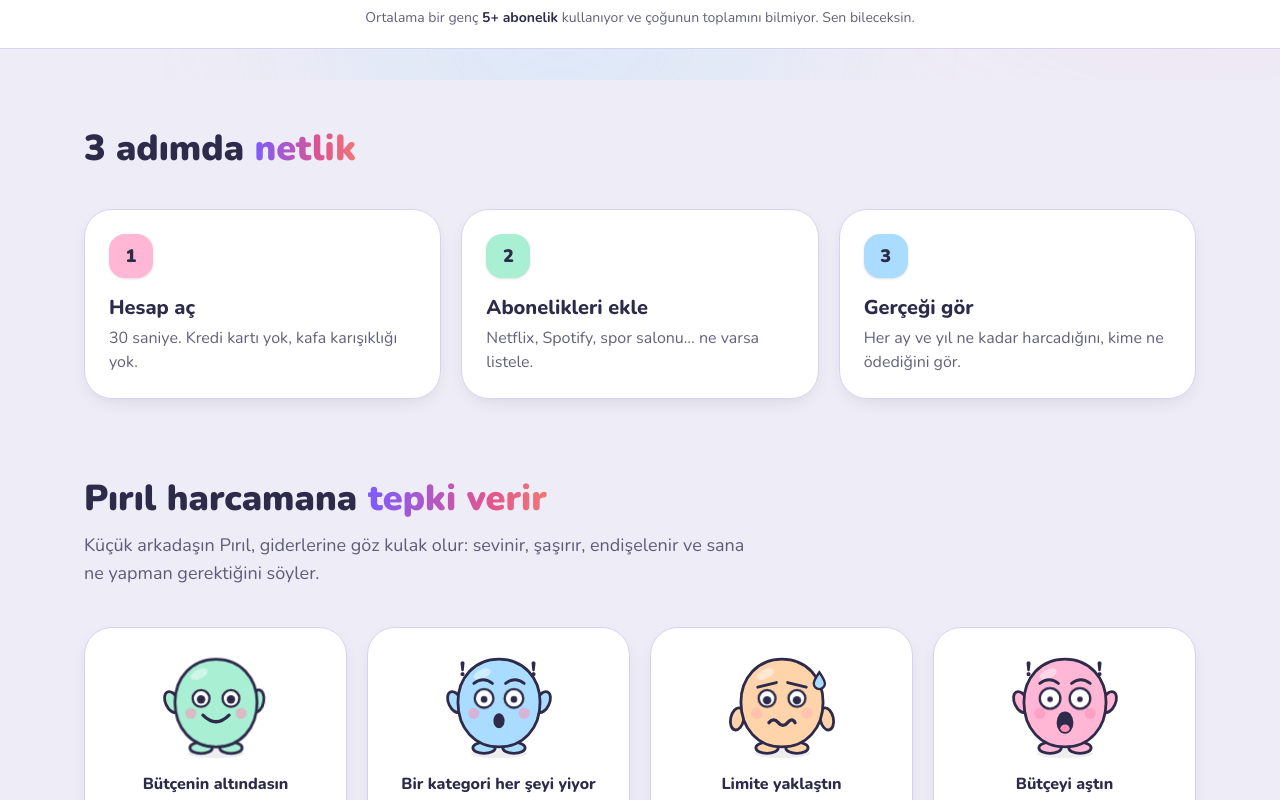
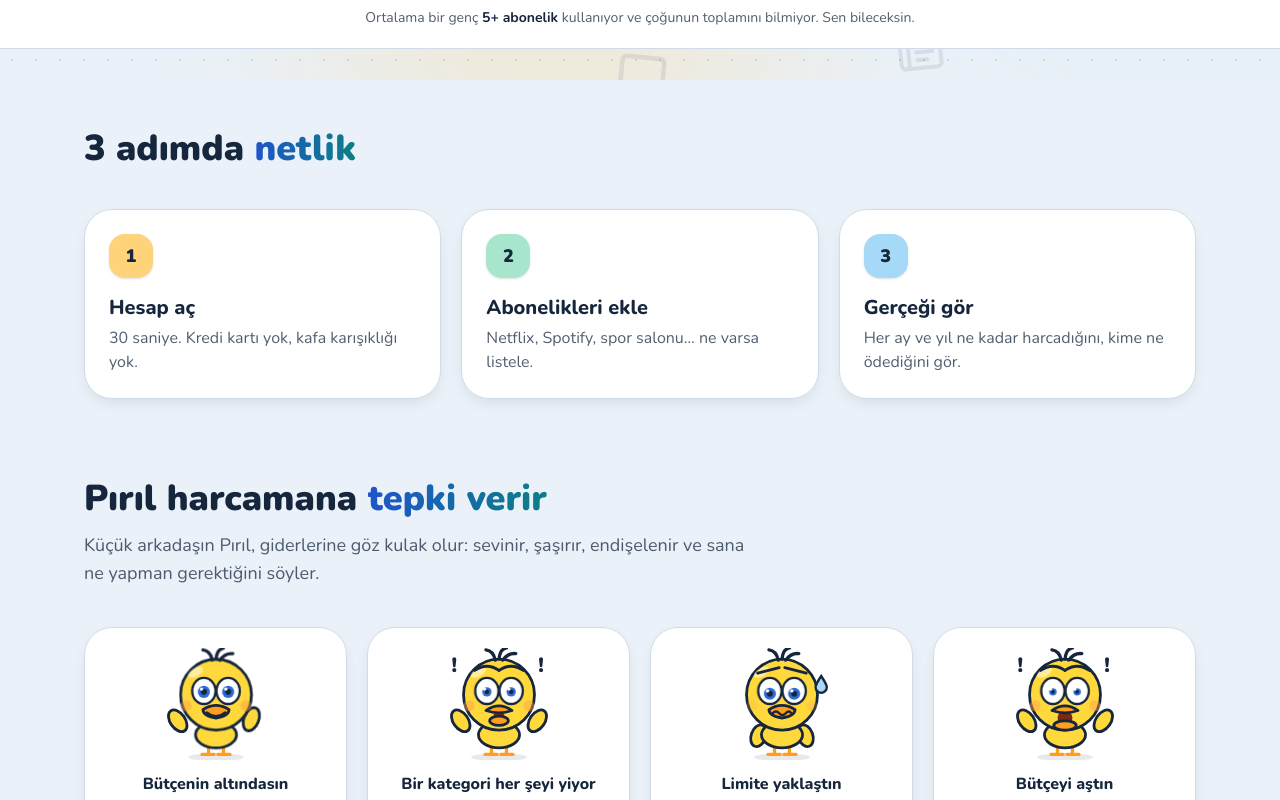
Before and after one commit to dlrtech/subscription-tracker, a React (Vite) app in the folder frontend/: page / in a window 1280 px wide. Shown: the part 720-1520 px from the top of the page. Built offline with nearby package versions, Linux system fonts and the light colour scheme; no server answers.

Commit message:
style(frontend): canary mascot, neutral blue and yellow palette, patterned static background

```diff
--- a/frontend/index.html
+++ b/frontend/index.html
@@ -5,7 +5,7 @@
     <link rel="icon" type="image/svg+xml" href="/favicon.svg" />
     <meta name="viewport" content="width=device-width, initial-scale=1.0" />
     <meta name="description" content="Netflix, Spotify ve tüm aboneliklerini tek yerde takip et. Aylık ve yıllık harcamanı gör, yaklaşan ödemeleri kaçırma." />
-    <meta name="theme-color" content="#eeecf6" />
+    <meta name="theme-color" content="#eaf1f8" />
     <link rel="preconnect" href="https://fonts.googleapis.com" />
     <link rel="preconnect" href="https://fonts.gstatic.com" crossorigin />
     <link rel="stylesheet" href="https://fonts.googleapis.com/css2?family=Nunito:wght@400;600;700;800;900&display=swap" />
--- a/frontend/src/components/Advisor.tsx
+++ b/frontend/src/components/Advisor.tsx
@@ -24,14 +24,14 @@ export default function Advisor({ advice, currency, budget, onBudgetChange }: Pr
   const clear = () => { setDraft(''); onBudgetChange(null); setTip(0) }
 
   return (
-    <section className="rise rounded-[1.75rem] bg-[#2f2a6b] p-5 text-white shadow-lg" aria-label="Pırıl'ın yorumu" style={{ ['--d' as string]: '0.05s' }}>
+    <section className="rise rounded-[1.75rem] bg-[#14284b] p-5 text-white shadow-lg" aria-label="Pırıl'ın yorumu" style={{ ['--d' as string]: '0.05s' }}>
       <div className="flex flex-col items-center gap-4 sm:flex-row sm:items-start">
         <button type="button" onClick={() => setTip(t => t + 1)} disabled={advice.lines.length < 2}
           aria-label="Pırıl'a dokun, başka bir ipucu göster" title="Dokun, başka bir ipucu söylesin"
           className="shrink-0 rounded-full outline-offset-4 disabled:cursor-default">
           {/* key restarts the hop animation on every tap and every mood change */}
           <span key={`${advice.mood}-${tip}`} className="mascot-hop block">
-            <Mascot mood={advice.mood} color="violet" waving={advice.mood === 'happy'} className="size-28" />
+            <Mascot mood={advice.mood} waving={advice.mood === 'happy'} className="size-28" />
           </span>
         </button>
         <div className="min-w-0 flex-1 space-y-3">
@@ -45,7 +45,7 @@ export default function Advisor({ advice, currency, budget, onBudgetChange }: Pr
               <input className="input mt-1 !py-2 text-sm text-ink" type="number" inputMode="decimal" min="1" step="any"
                 placeholder="Örn. 1500" value={draft} onChange={e => setDraft(e.target.value)} />
             </label>
-            <button className="btn btn-primary !py-2 text-sm">Kaydet</button>
+            <button className="btn btn-accent !py-2 text-sm">Kaydet</button>
             {budget !== null && <button type="button" onClick={clear} className="btn btn-ghost !py-2 text-sm">Kaldır</button>}
           </form>
         </div>
--- a/frontend/src/components/Backdrop.tsx
+++ b/frontend/src/components/Backdrop.tsx
@@ -1,13 +1,36 @@
+import Icon, { type IconName } from './Icon'
+
+// Fixed positions (not random) so the layout is stable between renders.
+const scatter: { icon: IconName; pos: string; rot: number; size: string; hideOnSmall?: boolean }[] = [
+  { icon: 'film', pos: 'left-[4%] top-[14%]', rot: -12, size: 'size-14' },
+  { icon: 'headphones', pos: 'left-[90%] top-[10%]', rot: 10, size: 'size-14' },
+  { icon: 'cloud', pos: 'left-[8%] top-[52%]', rot: 8, size: 'size-16' },
+  { icon: 'gamepad', pos: 'left-[92%] top-[46%]', rot: -10, size: 'size-14' },
+  { icon: 'play', pos: 'left-[6%] top-[86%]', rot: 12, size: 'size-12' },
+  { icon: 'tv', pos: 'left-[88%] top-[84%]', rot: -8, size: 'size-14' },
+  { icon: 'dumbbell', pos: 'left-[30%] top-[6%]', rot: 14, size: 'size-12', hideOnSmall: true },
+  { icon: 'newspaper', pos: 'left-[70%] top-[93%]', rot: -6, size: 'size-12', hideOnSmall: true },
+  { icon: 'laptop', pos: 'left-[48%] top-[96%]', rot: 6, size: 'size-14', hideOnSmall: true },
+  { icon: 'book', pos: 'left-[76%] top-[4%]', rot: -14, size: 'size-12', hideOnSmall: true },
+]
+
 /**
- * Calm page background: a few very faint, motionless color washes on a soft lavender-grey base.
- * Kept quiet on purpose so the white cards in front of it stand out clearly. Purely decorative.
+ * Quiet page background: a faint dot grid, a few very soft color washes and subscription icons printed in
+ * almost the same color as the page. Nothing moves, and cards are solid white so they stand out clearly.
+ * Purely decorative.
  */
 export default function Backdrop() {
   return (
     <div aria-hidden="true" className="pointer-events-none fixed inset-0 z-0 overflow-hidden">
       <div className="blob -left-32 -top-32 size-[30rem] bg-violet" />
-      <div className="blob -right-32 top-1/3 size-[28rem] bg-pink" />
-      <div className="blob -bottom-40 left-1/4 size-[30rem] bg-sky" />
+      <div className="blob -right-32 top-1/3 size-[28rem] bg-mint" />
+      <div className="blob -bottom-40 left-1/4 size-[30rem] bg-pink" />
+      <div className="absolute inset-0" style={{ backgroundImage: 'radial-gradient(rgb(22 38 61 / 0.12) 1.2px, transparent 1.4px)', backgroundSize: '24px 24px' }} />
+      {scatter.map((s, i) => (
+        <span key={i} style={{ transform: `rotate(${s.rot}deg)` }} className={`absolute ${s.pos} ${s.hideOnSmall ? 'hidden md:block' : ''} text-ink/[0.09]`}>
+          <Icon name={s.icon} className={s.size} />
+        </span>
+      ))}
     </div>
   )
 }
--- a/frontend/src/components/Logo.tsx
+++ b/frontend/src/components/Logo.tsx
@@ -1,11 +1,11 @@
 import Icon from './Icon'
 
-/** Brand mark: gradient tile with a wallet icon, followed by the name. */
+/** Brand mark: yellow tile with a wallet icon, followed by the name. */
 export default function Logo({ size = 'md' }: { size?: 'md' | 'lg' }) {
   const box = size === 'lg' ? 'size-10 rounded-2xl' : 'size-9 rounded-xl'
   return (
     <span className="flex items-center gap-2 font-extrabold tracking-tight">
-      <span aria-hidden="true" className={`${box} grid place-items-center bg-gradient-to-br from-violet to-pink text-ink shadow-sm`}>
+      <span aria-hidden="true" className={`${box} grid place-items-center bg-[#ffd93b] text-ink shadow-sm`}>
         <Icon name="wallet" className="size-5" />
       </span>
       <span>sub<span className="gradient-text">tracker</span></span>
--- a/frontend/src/components/Mascot.tsx
+++ b/frontend/src/components/Mascot.tsx
@@ -1,103 +1,122 @@
 export type Mood = 'happy' | 'surprised' | 'shocked' | 'worried' | 'thinking'
-export type MascotColor = 'violet' | 'pink' | 'mint' | 'sky' | 'peach' | 'lemon'
+export type MascotColor = 'yellow' | 'sky' | 'mint'
 
 interface Props {
   mood?: Mood
+  /** Pırıl is yellow; the other colors are for "friends" shown next to it. */
   color?: MascotColor
-  /** Raises one arm and waves it. */
+  /** Raises one wing and waves it. */
   waving?: boolean
   className?: string
 }
 
-const INK = '#2d2a4a'
+const INK = '#16263d'
+const BEAK = '#ff9d1c'
+const BODY: Record<MascotColor, string> = { yellow: '#ffd93b', sky: '#8cc8ff', mint: '#8fe3c0' }
 
 /**
- * "Pırıl", the app's little blob character. Its face follows the mood; blinking, waving and shaking are CSS
- * animations (switched off automatically for people who prefer reduced motion). Decorative: the words that go
- * with it are always shown as real text next to it.
+ * "Pırıl", the app's little canary chick: big round head, big eyes, orange beak and a feather tuft. Its face follows
+ * the mood; blinking, waving and shaking are CSS animations (switched off for people who prefer reduced motion).
+ * Decorative: whatever it "says" is always shown as real text next to it.
  */
-export default function Mascot({ mood = 'happy', color = 'violet', waving = false, className = 'size-28' }: Props) {
-  const fill = `var(--color-${color})`
+export default function Mascot({ mood = 'happy', color = 'yellow', waving = false, className = 'size-28' }: Props) {
+  const fill = BODY[color]
   const wide = mood === 'surprised' || mood === 'shocked'
   const raised = wide || waving
-  const eyeR = mood === 'shocked' ? 11 : wide ? 10 : 9
-  const pupilR = mood === 'shocked' ? 3 : wide ? 3.5 : 4.5
-  const look = mood === 'thinking' ? { x: 3, y: -3 } : mood === 'worried' ? { x: 0, y: 2 } : { x: 0, y: 1 }
+  const open = wide
+  const irisR = mood === 'shocked' ? 4 : wide ? 5 : 6.5
+  const look = mood === 'thinking' ? { x: 3, y: -4 } : mood === 'worried' ? { x: 0, y: 3 } : { x: 0, y: 1 }
+  const mouthRx = mood === 'shocked' ? 8 : 6
+  const mouthRy = mood === 'shocked' ? 8 : 5
+  const mouthCy = mood === 'shocked' ? 75 : 73
+
+  const line = { fill: 'none', stroke: INK, strokeWidth: 3, strokeLinecap: 'round' as const }
 
   return (
     <svg viewBox="0 0 120 120" aria-hidden="true" focusable="false" className={`${className} ${mood === 'shocked' ? 'mascot-shake' : ''}`}>
-      <ellipse cx="60" cy="113" rx="30" ry="5" fill={INK} opacity="0.08" />
+      <ellipse cx="60" cy="117" rx="30" ry="4" fill={INK} opacity="0.1" />
 
-      {/* arms */}
+      {/* legs and feet */}
+      <path d="M52 104v9M68 104v9M45 114h13M62 114h13" fill="none" stroke={BEAK} strokeWidth="3.5" strokeLinecap="round" />
+
+      {/* wings */}
       {raised ? (
         <>
-          <ellipse cx="13" cy="58" rx="7" ry="12" transform="rotate(-25 13 58)" fill={fill} stroke={INK} strokeWidth="3" />
+          <ellipse cx="19" cy="78" rx="8" ry="13" transform="rotate(-35 19 78)" fill={fill} stroke={INK} strokeWidth="3" />
           <g className={waving ? 'mascot-arm-wave' : undefined}>
-            <ellipse cx="107" cy="58" rx="7" ry="12" transform="rotate(25 107 58)" fill={fill} stroke={INK} strokeWidth="3" />
+            <ellipse cx="101" cy="78" rx="8" ry="13" transform="rotate(35 101 78)" fill={fill} stroke={INK} strokeWidth="3" />
           </g>
         </>
       ) : (
         <>
-          <ellipse cx="12" cy="76" rx="7" ry="12" transform="rotate(12 12 76)" fill={fill} stroke={INK} strokeWidth="3" />
-          <ellipse cx="108" cy="76" rx="7" ry="12" transform="rotate(-12 108 76)" fill={fill} stroke={INK} strokeWidth="3" />
+          <ellipse cx="35" cy="94" rx="8" ry="12" transform="rotate(20 35 94)" fill={fill} stroke={INK} strokeWidth="3" />
+          <ellipse cx="85" cy="94" rx="8" ry="12" transform="rotate(-20 85 94)" fill={fill} stroke={INK} strokeWidth="3" />
         </>
       )}
 
-      {/* feet */}
-      <ellipse cx="44" cy="107" rx="12" ry="6" fill={fill} stroke={INK} strokeWidth="3" />
-      <ellipse cx="76" cy="107" rx="12" ry="6" fill={fill} stroke={INK} strokeWidth="3" />
+      {/* body and head */}
+      <ellipse cx="60" cy="93" rx="22" ry="14" fill={fill} stroke={INK} strokeWidth="3" />
+      <circle cx="60" cy="50" r="38" fill={fill} stroke={INK} strokeWidth="3" />
+      <ellipse cx="38" cy="26" rx="9" ry="4.5" fill="#fff" opacity="0.5" transform="rotate(-30 38 26)" />
 
-      {/* body */}
-      <path d="M60 12c26 0 44 20 44 46 0 28-18 48-44 48S16 86 16 58C16 32 34 12 60 12Z" fill={fill} stroke={INK} strokeWidth="3" />
-      <ellipse cx="42" cy="28" rx="10" ry="5" fill="#fff" opacity="0.45" transform="rotate(-25 42 28)" />
+      {/* feather tuft */}
+      <path d="M56 13Q54 3 46 2M60 12Q61 1 68 0M64 13Q70 5 78 6" {...line} strokeWidth="3.5" />
 
       {/* cheeks */}
-      <circle cx="33" cy="70" r="6" fill="#ff8fb8" opacity={mood === 'worried' ? 0.25 : 0.55} />
-      <circle cx="87" cy="70" r="6" fill="#ff8fb8" opacity={mood === 'worried' ? 0.25 : 0.55} />
+      <circle cx="28" cy="62" r="6" fill="#ff9d4d" opacity={mood === 'worried' ? 0.2 : 0.45} />
+      <circle cx="92" cy="62" r="6" fill="#ff9d4d" opacity={mood === 'worried' ? 0.2 : 0.45} />
 
       {/* eyebrows */}
       {wide && (
         <>
-          <path d="M33 38q10-8 20 0" fill="none" stroke={INK} strokeWidth="3" strokeLinecap="round" />
-          <path d="M67 38q10-8 20 0" fill="none" stroke={INK} strokeWidth="3" strokeLinecap="round" />
+          <path d="M34 24q13-9 26 0" {...line} />
+          <path d="M60 24q13-9 26 0" {...line} />
         </>
       )}
       {mood === 'worried' && (
         <>
-          <path d="M34 42l20-5" fill="none" stroke={INK} strokeWidth="3" strokeLinecap="round" />
-          <path d="M66 37l20 5" fill="none" stroke={INK} strokeWidth="3" strokeLinecap="round" />
+          <path d="M34 27l23-6" {...line} />
+          <path d="M63 21l23 6" {...line} />
         </>
       )}
 
       {/* eyes */}
       <g className="mascot-eyes">
-        <circle cx="44" cy="54" r={eyeR} fill="#fff" stroke={INK} strokeWidth="2.5" />
-        <circle cx="76" cy="54" r={eyeR} fill="#fff" stroke={INK} strokeWidth="2.5" />
-        <circle cx={44 + look.x} cy={54 + look.y} r={pupilR} fill={INK} />
-        <circle cx={76 + look.x} cy={54 + look.y} r={pupilR} fill={INK} />
+        <ellipse cx="47" cy="46" rx="12.5" ry="14" fill="#fff" stroke={INK} strokeWidth="2.5" />
+        <ellipse cx="73" cy="46" rx="12.5" ry="14" fill="#fff" stroke={INK} strokeWidth="2.5" />
+        <circle cx={47 + look.x} cy={46 + look.y} r={irisR} fill="#2f6bd8" />
+        <circle cx={73 + look.x} cy={46 + look.y} r={irisR} fill="#2f6bd8" />
+        <circle cx={47 + look.x} cy={46 + look.y} r={irisR * 0.5} fill={INK} />
+        <circle cx={73 + look.x} cy={46 + look.y} r={irisR * 0.5} fill={INK} />
+        <circle cx={44.5 + look.x} cy={43 + look.y} r="1.8" fill="#fff" />
+        <circle cx={70.5 + look.x} cy={43 + look.y} r="1.8" fill="#fff" />
       </g>
 
-      {/* mouth */}
-      {mood === 'happy' && <path d="M46 72q14 14 28 0" fill="none" stroke={INK} strokeWidth="3.5" strokeLinecap="round" />}
-      {mood === 'surprised' && <ellipse cx="60" cy="78" rx="6" ry="8" fill={INK} />}
-      {mood === 'shocked' && (
+      {/* beak */}
+      {open ? (
         <>
-          <ellipse cx="60" cy="80" rx="9" ry="12" fill={INK} />
-          <ellipse cx="60" cy="86" rx="5" ry="4" fill="#ff8fb8" />
+          <ellipse cx="60" cy={mouthCy} rx={mouthRx} ry={mouthRy} fill="#7a2a12" />
+          <ellipse cx="60" cy={mouthCy + mouthRy} rx={mouthRx + 4} ry="5" fill={BEAK} stroke={INK} strokeWidth="3" />
+          <path d="M46 67Q60 57 74 67Q60 72 46 67Z" fill={BEAK} stroke={INK} strokeWidth="3" strokeLinejoin="round" />
+        </>
+      ) : (
+        <>
+          <path d="M46 66Q60 57 74 66Q74 73 60 75Q46 73 46 66Z" fill={BEAK} stroke={INK} strokeWidth="3" strokeLinejoin="round" />
+          {mood === 'happy' && <path d="M50 69Q60 77 70 69" fill="none" stroke={INK} strokeWidth="2.5" strokeLinecap="round" />}
+          {mood === 'worried' && <path d="M50 70q3.5-4 7 0t7 0t6 0" fill="none" stroke={INK} strokeWidth="2.5" strokeLinecap="round" />}
+          {mood === 'thinking' && <path d="M52 70h16" fill="none" stroke={INK} strokeWidth="2.5" strokeLinecap="round" />}
         </>
       )}
-      {mood === 'worried' && <path d="M46 80q5-6 10 0t10 0t8 0" fill="none" stroke={INK} strokeWidth="3.5" strokeLinecap="round" />}
-      {mood === 'thinking' && <path d="M50 78h20" fill="none" stroke={INK} strokeWidth="3.5" strokeLinecap="round" />}
 
       {/* extras */}
-      {mood === 'worried' && <path d="M100 26c4 6 6 9 6 12a6 6 0 0 1-12 0c0-3 2-6 6-12Z" fill="var(--color-sky)" stroke={INK} strokeWidth="2.5" />}
+      {mood === 'worried' && <path d="M102 30c4 6 6 9 6 12a6 6 0 0 1-12 0c0-3 2-6 6-12Z" fill="var(--color-sky)" stroke={INK} strokeWidth="2.5" />}
       {wide && (
         <>
-          <text x="94" y="30" fontSize="22" fontWeight="900" fill={INK}>!</text>
-          <text x="18" y="30" fontSize="22" fontWeight="900" fill={INK}>!</text>
+          <text x="102" y="26" fontSize="22" fontWeight="900" fill={INK}>!</text>
+          <text x="9" y="26" fontSize="22" fontWeight="900" fill={INK}>!</text>
         </>
       )}
-      {mood === 'thinking' && <text x="92" y="30" fontSize="24" fontWeight="900" fill={INK}>?</text>}
+      {mood === 'thinking' && <text x="98" y="28" fontSize="24" fontWeight="900" fill={INK}>?</text>}
     </svg>
   )
 }
--- a/frontend/src/index.css
+++ b/frontend/src/index.css
@@ -1,21 +1,25 @@
 @import "tailwindcss";
 
-/* Pastel light theme. "-deep" shades are for text/borders on light backgrounds (readable contrast). */
+/*
+ * Calm, gender-neutral palette: navy ink, blue accent, teal/green and warm yellow highlights.
+ * The token names "violet" and "pink" are historical; they now hold soft blue and soft amber, and the
+ * "-deep" shades are for text/borders on light backgrounds (readable contrast). "pink-deep" is the error red.
+ */
 @theme {
   --font-sans: "Nunito", "SF Pro Rounded", ui-rounded, ui-sans-serif, system-ui, -apple-system, "Segoe UI", sans-serif;
-  --color-paper: #eeecf6;
+  --color-paper: #eaf1f8;
   --color-panel: #ffffff;
-  --color-line: #d9d2ee;
-  --color-ink: #2d2a4a;
-  --color-violet: #c3b3ff;
-  --color-violet-deep: #6f4df0;
-  --color-pink: #ffb7d5;
-  --color-pink-deep: #c2306e;
-  --color-mint: #a9efd3;
-  --color-mint-deep: #17835a;
-  --color-sky: #aadcff;
-  --color-peach: #ffd4ab;
-  --color-lemon: #fff2a8;
+  --color-line: #cfdbe8;
+  --color-ink: #16263d;
+  --color-violet: #bcd3ff;
+  --color-violet-deep: #1f55c9;
+  --color-pink: #ffd37a;
+  --color-pink-deep: #c2362b;
+  --color-mint: #a7e6cd;
+  --color-mint-deep: #14795a;
+  --color-sky: #a6d8f7;
+  --color-peach: #ffcfa0;
+  --color-lemon: #ffe985;
 }
 
 html { scroll-behavior: smooth; }
@@ -106,8 +110,7 @@ body {
 .bar-grow { transform-origin: left; animation: bar 0.9s cubic-bezier(0.2, 0.8, 0.2, 1) var(--d, 0s) both; }
 
 .gradient-text {
-  background: linear-gradient(90deg, #7c5cff, #e0558f, #ff9a5c, #7c5cff);
-  background-size: 200% auto;
+  background: linear-gradient(90deg, #1f55c9, #0b7f86);
   -webkit-background-clip: text;
   background-clip: text;
   color: transparent;
@@ -120,10 +123,10 @@ body {
     background: #fff;
     border: 1.5px solid var(--color-line);
     border-radius: 1.75rem;
-    box-shadow: 0 6px 20px -10px rgb(45 42 74 / 0.22);
+    box-shadow: 0 6px 20px -10px rgb(22 38 61 / 0.22);
   }
   .card-hover { transition: transform 0.2s ease, box-shadow 0.2s ease; }
-  .card-hover:hover { transform: translateY(-2px); box-shadow: 0 12px 28px -12px rgb(45 42 74 / 0.3); }
+  .card-hover:hover { transform: translateY(-2px); box-shadow: 0 12px 28px -12px rgb(22 38 61 / 0.3); }
 
   .btn {
     display: inline-flex; align-items: center; justify-content: center; gap: 0.5rem;
@@ -134,10 +137,11 @@ body {
   .btn:active:not(:disabled) { transform: scale(0.97); }
   .btn:disabled { opacity: 0.6; cursor: not-allowed; }
   .btn-primary {
-    background: linear-gradient(135deg, var(--color-violet), var(--color-pink));
-    color: var(--color-ink);
-    box-shadow: 0 8px 22px -8px rgb(214 64 127 / 0.55);
+    background: var(--color-violet-deep);
+    color: #fff;
+    box-shadow: 0 8px 20px -8px rgb(31 85 201 / 0.6);
   }
+  .btn-accent { background: #ffd93b; color: var(--color-ink); box-shadow: 0 6px 16px -8px rgb(0 0 0 / 0.5); }
   .btn-dark { background: var(--color-ink); color: #fff; }
   .btn-ghost { background: rgb(255 255 255 / 0.7); border: 1px solid var(--color-line); color: var(--color-ink); }
   .btn-ghost:hover:not(:disabled) { border-color: var(--color-violet-deep); }
@@ -149,14 +153,14 @@ body {
     background: rgb(255 255 255 / 0.9); padding: 0.75rem 1rem; color: var(--color-ink); outline: none;
     transition: border-color 0.2s ease, box-shadow 0.2s ease;
   }
-  .input::placeholder { color: rgb(45 42 74 / 0.68); }
-  .input:focus { border-color: var(--color-violet-deep); box-shadow: 0 0 0 4px rgb(195 179 255 / 0.4); }
+  .input::placeholder { color: rgb(22 38 61 / 0.68); }
+  .input:focus { border-color: var(--color-violet-deep); box-shadow: 0 0 0 4px rgb(31 85 201 / 0.25); }
 
   /* 0.74 of the ink color on white is about 6:1, above the 4.5:1 minimum for body text. */
-  .muted { color: rgb(45 42 74 / 0.74); }
+  .muted { color: rgb(22 38 61 / 0.74); }
   .bubble {
     position: relative; border: 1.5px solid var(--color-line); border-radius: 1.25rem; background: #fff;
-    padding: 0.8rem 1rem; box-shadow: 0 8px 24px -14px rgb(111 77 240 / 0.45);
+    padding: 0.8rem 1rem; box-shadow: 0 8px 24px -14px rgb(31 85 201 / 0.4);
   }
   /* Little tail pointing at the character on its left (sm and up) or above it (small screens). */
   .bubble::before {
@@ -172,7 +176,7 @@ body {
     transition: transform 0.2s ease, background-color 0.2s ease;
   }
   .icon-btn:hover { transform: scale(1.1); }
-  .notice-error { background: rgb(255 183 213 / 0.35); color: #a3205a; border-radius: 1rem; padding: 0.6rem 0.9rem; }
+  .notice-error { background: rgb(255 190 180 / 0.45); color: #9b2318; border-radius: 1rem; padding: 0.6rem 0.9rem; }
   .notice-ok { background: rgb(169 239 211 / 0.45); color: #0f6b47; border-radius: 1rem; padding: 0.6rem 0.9rem; }
 }
 
--- a/frontend/src/pages/Dashboard.tsx
+++ b/frontend/src/pages/Dashboard.tsx
@@ -77,7 +77,7 @@ export default function Dashboard() {
   if (summary.length === 0 && upcoming.length === 0) {
     return (
       <div className="card pop p-10 text-center">
-        <Mascot mood="happy" waving color="violet" className="mx-auto size-32" />
+        <Mascot mood="happy" waving className="mx-auto size-32" />
         <h2 className="mt-3 text-xl font-extrabold">Henüz hiç abonelik yok</h2>
         <p className="mt-1 muted">İlk aboneliğini ekle, her ay ne kadar harcadığını gör.</p>
         <Link to="/app/abonelikler" className="btn btn-primary mt-5">İlk aboneliği ekle</Link>
@@ -92,7 +92,7 @@ export default function Dashboard() {
 
   return (
     <div className="space-y-6">
-      <section className="rise overflow-hidden rounded-[2rem] bg-gradient-to-br from-[#4b34b8] to-[#7a3399] p-6 text-white shadow-xl sm:p-8">
+      <section className="rise overflow-hidden rounded-[2rem] bg-gradient-to-br from-[#1b3f8f] to-[#0e6b86] p-6 text-white shadow-xl sm:p-8">
         <div className="flex flex-wrap items-start justify-between gap-3">
           <p className="text-sm font-extrabold">Aylık harcadığın</p>
           <label className="flex items-center gap-2 text-sm font-bold">
@@ -140,7 +140,7 @@ export default function Dashboard() {
                   <span className="muted">{money(v, total.currency)}</span>
                 </div>
                 <div className="h-3 overflow-hidden rounded-full bg-line">
-                  <div className="bar-grow h-full rounded-full bg-gradient-to-r from-violet to-pink"
+                  <div className="bar-grow h-full rounded-full bg-gradient-to-r from-violet-deep to-sky"
                     style={{ width: `${(v / max) * 100}%`, ['--d' as string]: `${0.2 + i * 0.1}s` }} />
                 </div>
               </li>
--- a/frontend/src/pages/Landing.tsx
+++ b/frontend/src/pages/Landing.tsx
@@ -27,16 +27,16 @@ const features: { i: IconName; t: string; d: string; c: string }[] = [
 ]
 
 const reactions: { mood: Mood; color: MascotColor; t: string; say: string }[] = [
-  { mood: 'happy', color: 'mint', t: 'Bütçenin altındasın', say: 'Harika! Bütçenin sadece %40\'ını kullanıyorsun.' },
-  { mood: 'surprised', color: 'sky', t: 'Bir kategori her şeyi yiyor', say: 'Paranın %70\'i tek bir kategoriye gidiyor!' },
-  { mood: 'worried', color: 'peach', t: 'Limite yaklaştın', say: 'Bütçenin %93\'üne geldin. İki kez düşün.' },
-  { mood: 'shocked', color: 'pink', t: 'Bütçeyi aştın', say: 'Vay! Bütçeni 350 ₺ aştın. Neyi iptal edersin?' },
+  { mood: 'happy', color: 'yellow', t: 'Bütçenin altındasın', say: 'Harika! Bütçenin sadece %40\'ını kullanıyorsun.' },
+  { mood: 'surprised', color: 'yellow', t: 'Bir kategori her şeyi yiyor', say: 'Paranın %70\'i tek bir kategoriye gidiyor!' },
+  { mood: 'worried', color: 'yellow', t: 'Limite yaklaştın', say: 'Bütçenin %93\'üne geldin. İki kez düşün.' },
+  { mood: 'shocked', color: 'yellow', t: 'Bütçeyi aştın', say: 'Vay! Bütçeni 350 ₺ aştın. Neyi iptal edersin?' },
 ]
 
 const mockRows: { l: string; i: IconName; w: string; g: string }[] = [
-  { l: 'Eğlence', i: 'film', w: '70%', g: 'from-violet to-pink' },
+  { l: 'Eğlence', i: 'film', w: '70%', g: 'from-violet-deep to-sky' },
   { l: 'Müzik', i: 'headphones', w: '45%', g: 'from-pink to-peach' },
-  { l: 'Bulut', i: 'cloud', w: '20%', g: 'from-sky to-violet' },
+  { l: 'Bulut', i: 'cloud', w: '20%', g: 'from-sky to-mint' },
 ]
 
 const faqs = [
@@ -166,11 +166,11 @@ export default function Landing() {
       </section>
 
       <section className="px-5 pb-20">
-        <div className="mx-auto max-w-4xl rounded-[2rem] bg-gradient-to-br from-violet via-pink to-peach p-10 text-center shadow-xl sm:p-14">
+        <div className="mx-auto max-w-4xl rounded-[2rem] bg-gradient-to-br from-violet via-sky to-mint p-10 text-center shadow-xl sm:p-14">
           <div className="mb-4 flex items-end justify-center gap-2">
+            <Mascot mood="happy" color="sky" className="size-20" />
+            <Mascot mood="happy" waving className="size-24" />
             <Mascot mood="happy" color="mint" className="size-20" />
-            <Mascot mood="happy" color="lemon" waving className="size-24" />
-            <Mascot mood="happy" color="sky" className="size-20" />
           </div>
           <h2 className="text-3xl font-black sm:text-5xl">Paranın nereye gittiğini öğrenmeye hazır mısın?</h2>
           <Link to={cta.to} className="btn btn-dark mt-8 !px-8 !py-4 text-lg">{cta.label}<Icon name="arrowRight" className="size-5" /></Link>
--- a/frontend/src/pages/NotFound.tsx
+++ b/frontend/src/pages/NotFound.tsx
@@ -6,7 +6,7 @@ export default function NotFound() {
   return (
     <AuthShell>
       <div className={`${cardClass} text-center`}>
-        <Mascot mood="thinking" color="lemon" className="mx-auto size-28" />
+        <Mascot mood="thinking" className="mx-auto size-28" />
         <h1 className="text-2xl font-extrabold">Sayfa bulunamadı</h1>
         <p className="text-sm muted">Aradığın sayfa taşınmış ya da hiç var olmamış olabilir.</p>
         <Link to="/" className="btn btn-primary">Ana sayfaya dön</Link>
```
Also changed, not shown: frontend/public/favicon.svg.
